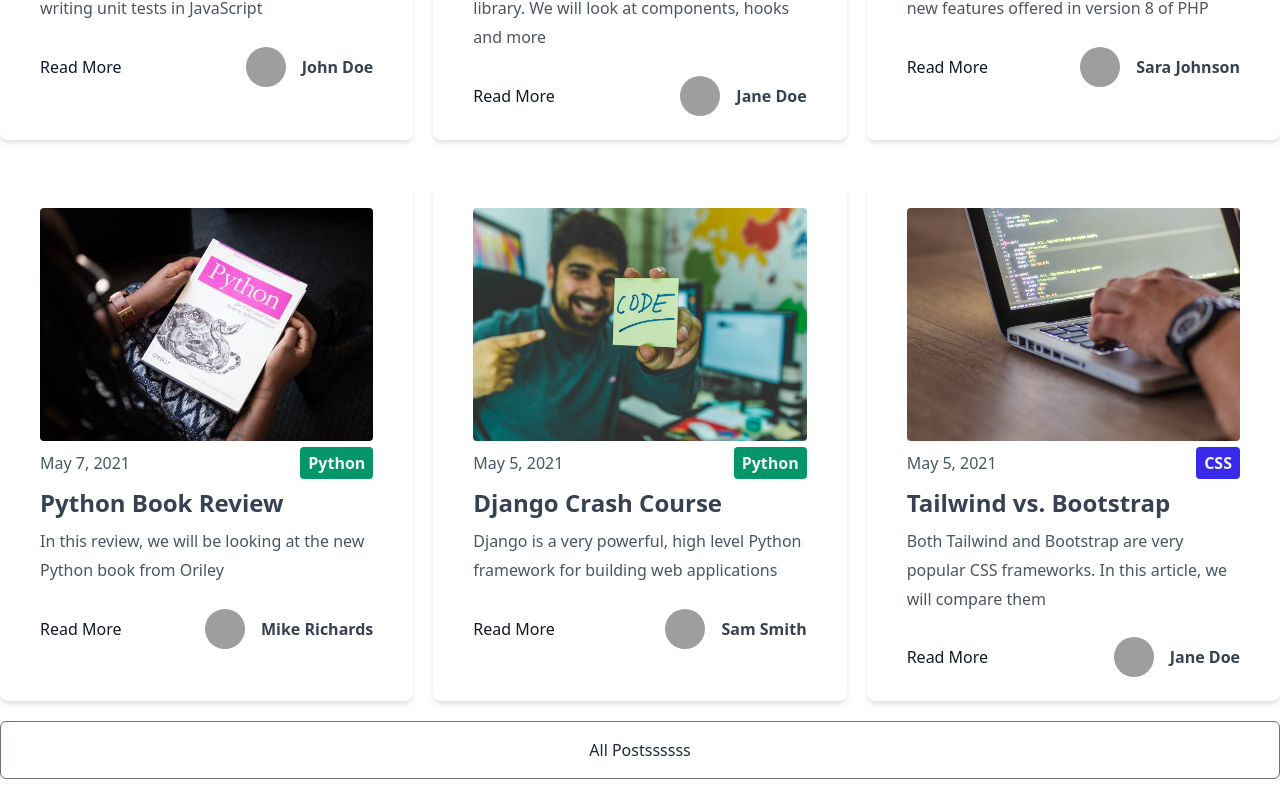
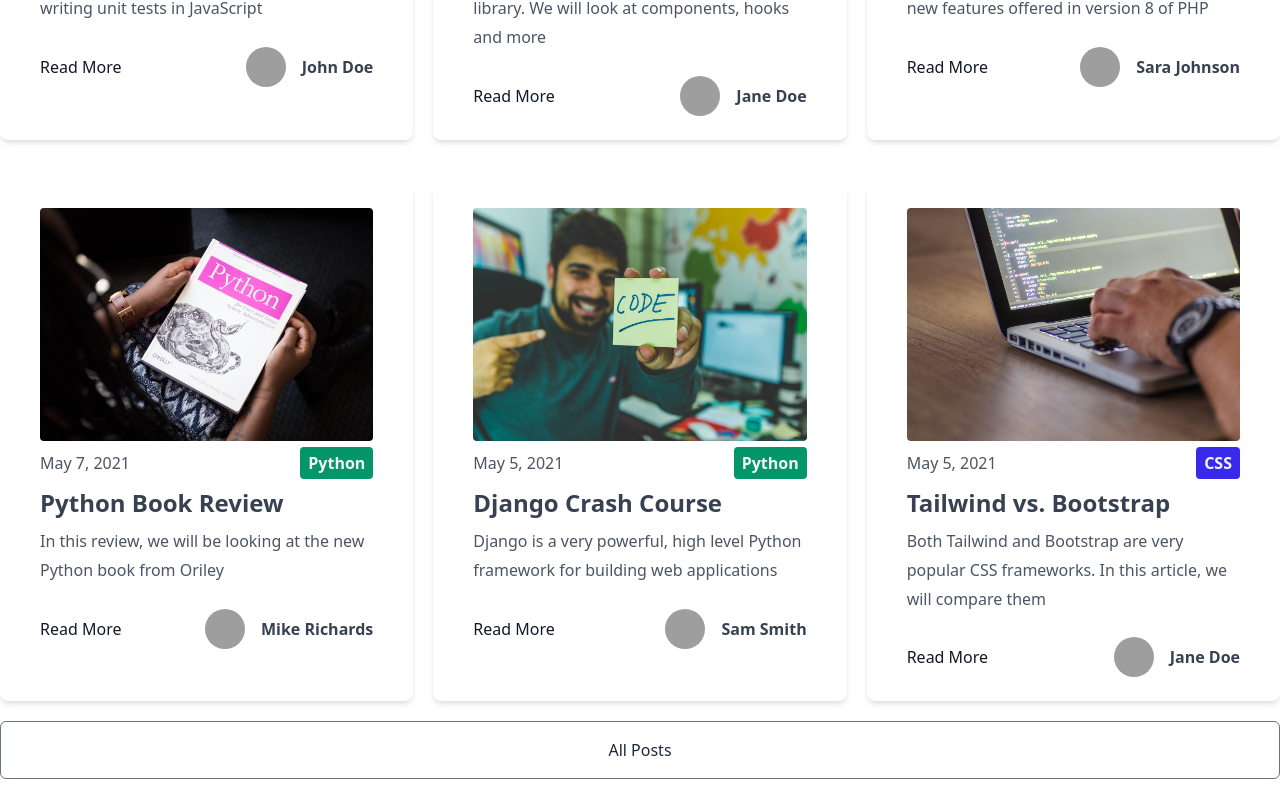
Before and after one commit to zayedibnibrahim/devlog-nextjs, a Next.js app: page / in a window 1280 px wide. Shown: the part 674-1481 px from the top of the page. Built offline with nearby package versions, Linux system fonts and the light colour scheme; grey boxes are pictures that could not be loaded.

Commit message:
Fixed index ssss issue

```diff
--- a/pages/index.js
+++ b/pages/index.js
@@ -16,7 +16,7 @@ export default function HomePage({ posts }) {
 
       <Link href='/blog'>
         <a className='block text-center border border-gray-500 text-gray-800 rounded-md py-4 my-5 transition duration-500 ease select-none hover:text-white hover:bg-gray-900 focus:outline-none focus:shadow-outline w-full'>
-          All Postssssss
+          All Posts
         </a>
       </Link>
     </Layout>
```
